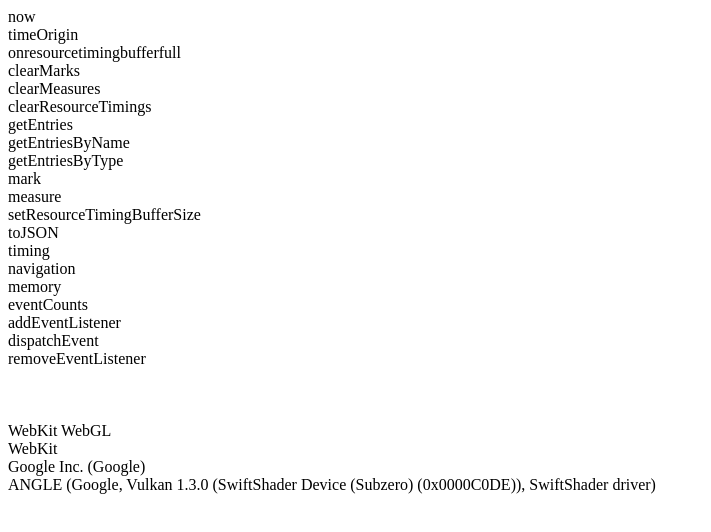
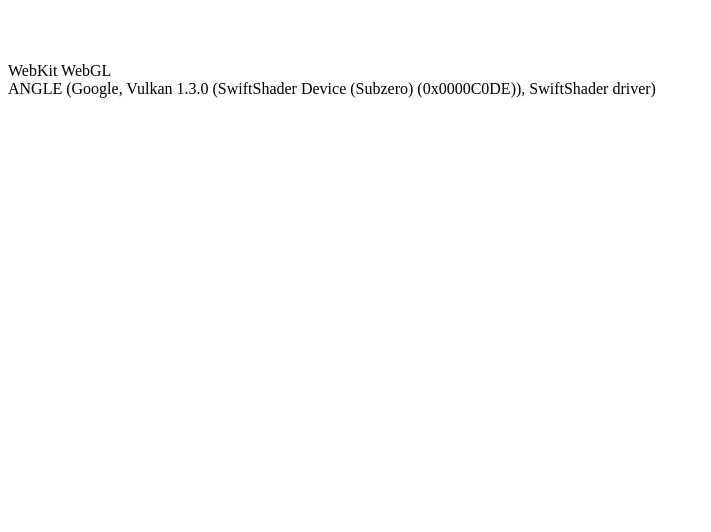
Before and after one commit to KondaShivaradhan/HardwareConfig, a plain HTML site: page index.html in a window 1280 px wide. Shown: the whole page, without its empty margins (0-711 px from the left). Drawn offline with Linux system fonts and the light colour scheme.

Commit message:
Update index.html

```diff
--- a/index.html
+++ b/index.html
@@ -6,9 +6,9 @@
     var performance = window.performance || window.mozPerformance || window.msPerformance || window.webkitPerformance || {};
 
     document.write("<br>");
-    for (var value in performance) {
+    /*for (var value in performance) {
       document.write(value + "<br>");
-    }
+    }*/
 
     document.write("<br><br><br>");
 
@@ -17,8 +17,8 @@
     var gl = canvas.getContext("experimental-webgl");
 
     document.write(gl.getParameter(gl.RENDERER) + "<br>");
-    document.write(gl.getParameter(gl.VENDOR) + "<br>");
-    document.write(getUnmaskedInfo(gl).vendor + "<br>");
+    //document.write(gl.getParameter(gl.VENDOR) + "<br>");
+    //document.write(getUnmaskedInfo(gl).vendor + "<br>");
     document.write(getUnmaskedInfo(gl).renderer + "<br>");
 
 
```
